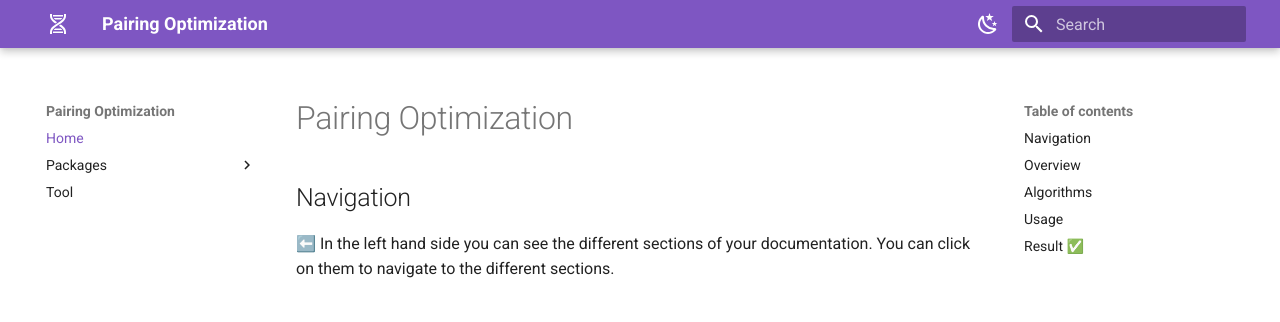
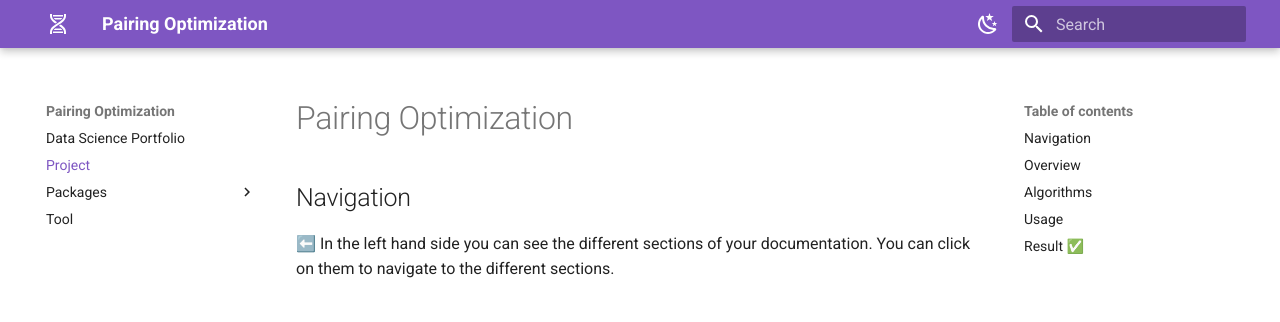
Before and after one commit to cesarservin/pairing-optimization, an MkDocs documentation site: the page built from docs/index.md, in a window 1280 px wide. Shown: the top 322 px of the page. Built offline with MkDocs 1.6.1 and Material for MkDocs 9.7.7, drawn with Linux system fonts in a browser that asks for light colours.

Commit message:
fix: nav to cs page

```diff
--- a/mkdocs.yml
+++ b/mkdocs.yml
@@ -43,7 +43,8 @@ plugins:
             show_root_heading: true
 
 nav: # Setting up the navigation. Te below list will be tabs on left panel
-  - Home: index.md
+  - Data Science Portfolio: https://cesarservin.com/
+  - Project: index.md
   - Packages:
     - Data: data.md
     - Algorithms: algorithm.md  # A markdown to list all the data related operations
```
